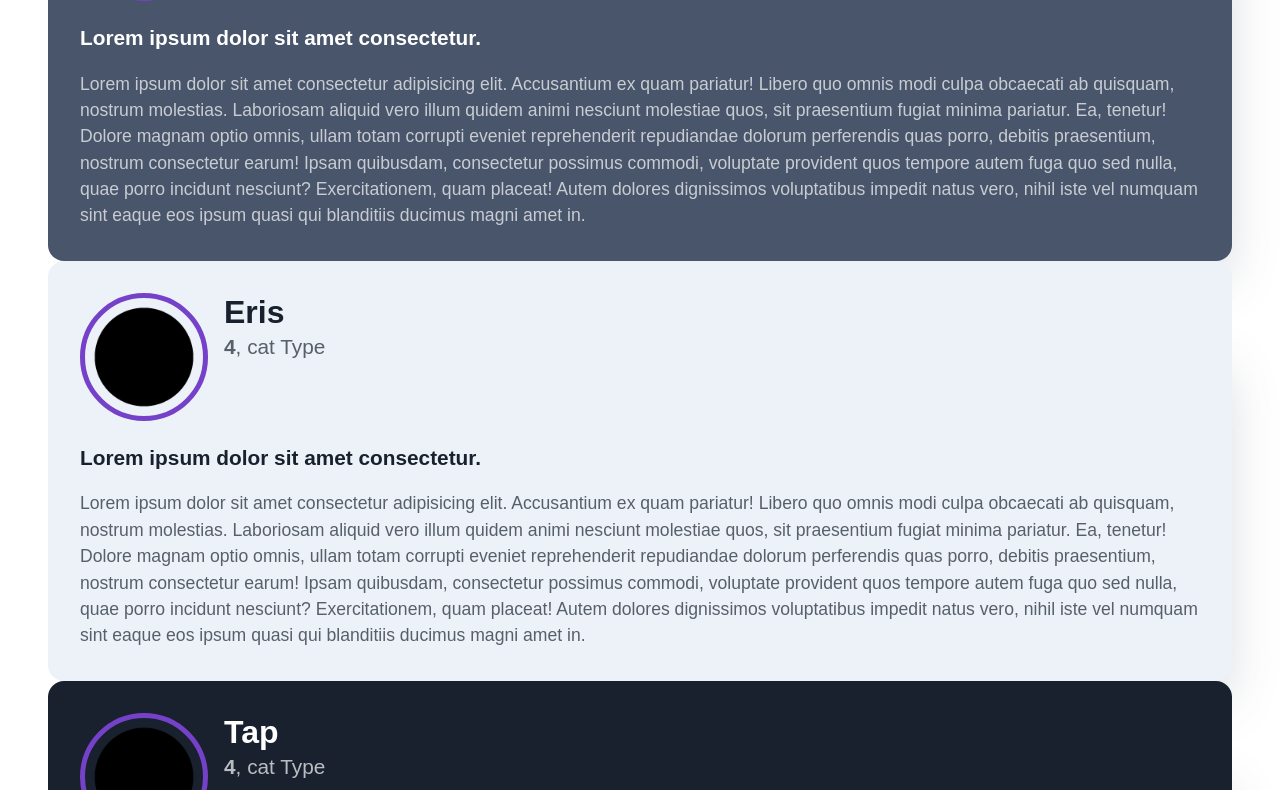
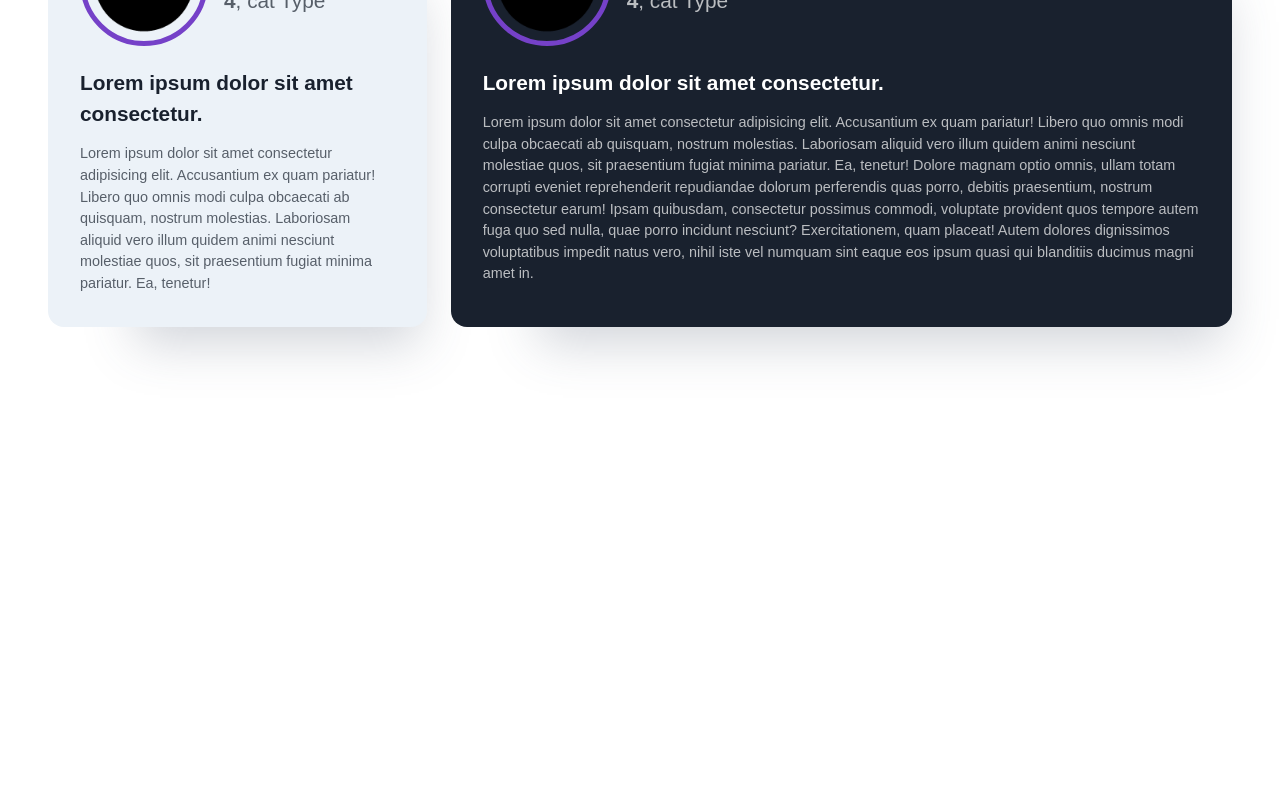
Before and after one commit to EliGolam/practice-grid, a plain HTML site: page index.html in a window 1280 px wide. Shown: the part 731-1521 px from the top of the page. After the commit the page ends 1138 px from the top, so only its background shows below. Drawn offline with Linux system fonts and the light colour scheme; a web font is replaced by a local one.

Commit message:
Cat grid v0.9: Completed CSS Layout

```diff
--- a/index.html
+++ b/index.html
@@ -32,10 +32,10 @@
     <main class="cat-grid">
         <!-- article 1: my love for cats -->
         <article class="cat grid-col-span-2 flow primary-background cat-overlay text-neutral">
-            <div class="flex">
+            <div class="profile">
                 <!-- Personal Photo -->
                 <div>
-                    <img class="photo" src="./images/icon_placeholder.png" alt="Ashley Diaz">
+                    <img class="photo" src="./images/icon_placeholder.png" alt="Ashley">
                 </div>
 
                 <div>
@@ -50,24 +50,23 @@
 
         <!-- article 2: Xena, my first cat -->
         <article class="cat flow secondary-background-a text-neutral">
-            <div class="flex">
+            <div class="profile">
                 <!-- Xena Photo -->
                 <div>
                     <img class="photo" src="./images/icon_placeholder.png" alt="Xena Cat">
                 </div>
-
                 <div>
                     <h2 class="name">Xena</h2>
                     <p class="details"><strong>4</strong>, cat Type</p>
                 </div>
             </div>
             <p>Lorem ipsum dolor sit amet consectetur.</p>
-            <p>Lorem ipsum dolor sit amet consectetur adipisicing elit. Accusantium ex quam pariatur! Libero quo omnis modi culpa obcaecati ab quisquam, nostrum molestias. Laboriosam aliquid vero illum quidem animi nesciunt molestiae quos, sit praesentium fugiat minima pariatur. Ea, tenetur! Dolore magnam optio omnis, ullam totam corrupti eveniet reprehenderit repudiandae dolorum perferendis quas porro, debitis praesentium, nostrum consectetur earum! Ipsam quibusdam, consectetur possimus commodi, voluptate provident quos tempore autem fuga quo sed nulla, quae porro incidunt nesciunt? Exercitationem, quam placeat! Autem dolores dignissimos voluptatibus impedit natus vero, nihil iste vel numquam sint eaque eos ipsum quasi qui blanditiis ducimus magni amet in.</p>
+            <p>Lorem ipsum dolor sit amet consectetur adipisicing elit. Accusantium ex quam pariatur! Libero quo omnis modi culpa obcaecati ab quisquam, nostrum molestias. Laboriosam aliquid vero illum quidem animi nesciunt molestiae quos, sit praesentium fugiat minima pariatur. Ea, tenetur!</p>
         </article>
 
         <!-- article 3: Eris, the gremlin -->
         <article class="cat flow neutral-background text-secondary">
-            <div class="flex">
+            <div class="profile">
                 <!-- Eris Photo -->
                 <div>
                     <img class="photo" src="./images/icon_placeholder.png" alt="Eris Cat">
@@ -79,12 +78,12 @@
                 </div>
             </div>
             <p>Lorem ipsum dolor sit amet consectetur.</p>
-            <p>Lorem ipsum dolor sit amet consectetur adipisicing elit. Accusantium ex quam pariatur! Libero quo omnis modi culpa obcaecati ab quisquam, nostrum molestias. Laboriosam aliquid vero illum quidem animi nesciunt molestiae quos, sit praesentium fugiat minima pariatur. Ea, tenetur! Dolore magnam optio omnis, ullam totam corrupti eveniet reprehenderit repudiandae dolorum perferendis quas porro, debitis praesentium, nostrum consectetur earum! Ipsam quibusdam, consectetur possimus commodi, voluptate provident quos tempore autem fuga quo sed nulla, quae porro incidunt nesciunt? Exercitationem, quam placeat! Autem dolores dignissimos voluptatibus impedit natus vero, nihil iste vel numquam sint eaque eos ipsum quasi qui blanditiis ducimus magni amet in.</p>
+            <p>Lorem ipsum dolor sit amet consectetur adipisicing elit. Accusantium ex quam pariatur! Libero quo omnis modi culpa obcaecati ab quisquam, nostrum molestias. Laboriosam aliquid vero illum quidem animi nesciunt molestiae quos, sit praesentium fugiat minima pariatur. Ea, tenetur!</p>
         </article>
 
         <!-- article 4: Tappy, smol -->
-        <article class="cat flow secondary-background-b text-neutral">
-            <div class="flex">
+        <article class="cat grid-col-span-2 flow secondary-background-b text-neutral">
+            <div class="profile">
                 <!-- Tappy Photo -->
                 <div>
                     <img class="photo" src="./images/icon_placeholder.png" alt="TapCat">
--- a/style.css
+++ b/style.css
@@ -11,7 +11,7 @@
     --fontweight-normal: 400;
     --fontweight-large: 600;
 
-    --fontsize-small: 1.1rem;
+    --fontsize-small: 0.9rem;
     --fontsize-normal: 1.3rem;
     --fontsize-large: 2rem;
     --fontsize-title: 3rem;
@@ -105,9 +105,18 @@ h3 {
 }
 
 /* Utilities */
-.flex {
+.profile {
+    /* display: grid;
+    grid-template-columns: repeat(2, 1fr);
+    align-items: center;
+    gap: 1rem; */
     display: flex;
-    gap: var(--gap);
+    align-items: center;
+    gap: 1rem;
+}
+
+.profile > div:first-of-type {
+    min-width: 4rem;
 }
 
 .flow > *:where(:not(:first-child)) {
@@ -151,6 +160,11 @@ h3 {
 
 /* Grid elements */
 .cat-grid {
+    display: grid;
+    /* RECOMMENDED: for Grid it is recommented to use gap over margin when it comes to space between grid elements */
+    grid-template-columns: repeat(3, 1fr);
+    gap: 1.5rem;
+
     padding-block: 2rem;
     margin-inline: auto;
 }
@@ -187,3 +201,27 @@ h3 {
     opacity: 0.7;
     font-size: var(--fontsize-small);
 }
+
+/* Grid fixes */
+.grid-col-span-2 {
+    grid-column: span 2;
+}
+
+.grid-row-span-2 {
+    grid-row: span 2;
+}
+
+/* Media queries for screen size */
+@media (max-width: 900px) {
+    .cat-grid {
+        grid-template-columns: 1fr;
+    }
+
+    .grid-col-span-2 {
+        grid-column: span 1;
+    }
+
+    .grid-row-span-2 {
+        grid-row: span 1;
+    }
+}
```
